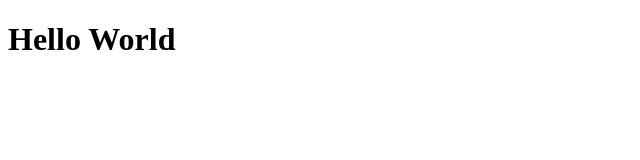
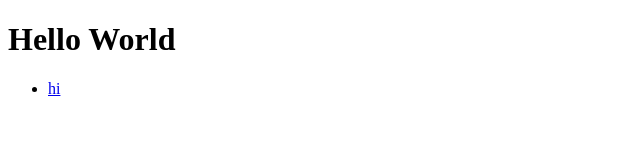
Before and after one commit to Elderkhanov/rsschool-cv, a plain HTML site: page index.html in a window 1280 px wide. Shown: the full height of the page, 0-640 px from the left. Drawn offline with Linux system fonts and the light colour scheme.

Commit message:
feat: add main to html file

```diff
--- a/index.html
+++ b/index.html
@@ -7,5 +7,12 @@
 </head>
 <body>
     <h1>Hello World</h1>
+    <main>
+        <section>
+            <ul>
+                <li><a href="https:vk/com">hi</a></li>
+            </ul>
+        </section>
+    </main>
 </body>
 </html>
```
